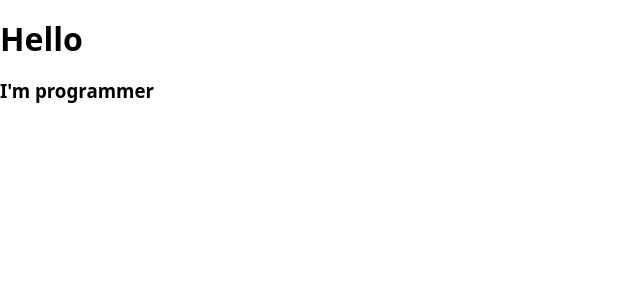
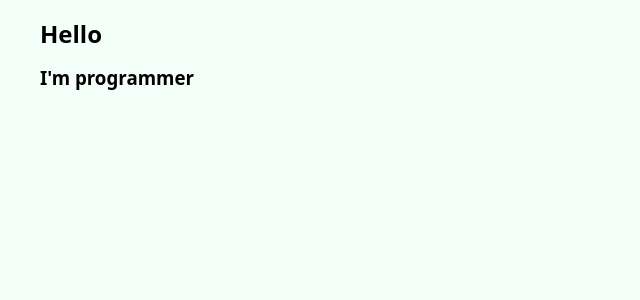
Before and after one commit to themaloves/github-pages-react-app, a React (Create React App) app: page / in a window 1280 px wide. Shown: the top 300 px of the page, without its empty margins (0-640 px from the left). Built offline with nearby package versions, Linux system fonts and the light colour scheme.

Commit message:
Update project
> Обновление
* Добавил sass-loader для модулей
* Добавил переменные в sass
* Поправил tsconfig.json
* Новая страница приветствия
* Обновил структуру добавив App

```diff
--- a/package.json
+++ b/package.json
@@ -1,7 +1,7 @@
 {
   "homepage": "https://intehart.github.com/",
   "name": "personal-site-zamalov-me",
-  "version": "2.0.0-beta",
+  "version": "2.1.0-beta",
   "private": true,
   "dependencies": {
     "modern-normalize": "^1.1.0",
@@ -45,15 +45,17 @@
     "@types/react-router": "^5.1.18",
     "@types/react-router-dom": "^5.3.3",
     "babel-eslint": "^10.1.0",
+    "css-loader": "^6.7.1",
     "eslint": "^8.12.0",
     "gh-pages": "^3.1.0",
     "node-sass": "^7.0.1",
     "prettier": "2.6.2",
     "sass": "^1.49.9",
+    "sass-loader": "^12.6.0",
+    "style-loader": "^3.3.1",
     "typescript": "^4.6.2"
   },
   "description": "Персональный сайт разработчика",
-  "main": "index.js",
   "repository": {
     "type": "git",
     "url": "git+https://github.com/intehart/github-pages-react-app.git"
--- /dev/null
+++ b/src/App.module.scss
@@ -0,0 +1,5 @@
+.section {
+  max-width: 1200px;
+  min-width: 320px;
+  margin: 0 auto;
+}
--- a/src/App.tsx
+++ b/src/App.tsx
@@ -0,0 +1,18 @@
+import React from 'react';
+import { BrowserRouter, Routes, Route } from 'react-router-dom';
+
+import { WelcomePage } from './pages/WelcomePage';
+
+import s from './App.module.scss';
+
+export const App = () => {
+	return (
+		<BrowserRouter>
+			<main className={s.section}>
+				<Routes>
+					<Route path={'/'} element={<WelcomePage />} />
+				</Routes>
+			</main>
+		</BrowserRouter>
+	);
+};
--- /dev/null
+++ b/src/css/settings.scss
@@ -0,0 +1,5 @@
+@import "var";
+
+body {
+  background-color: $light-white;
+}
--- a/src/css/var.scss
+++ b/src/css/var.scss
@@ -1,2 +1,14 @@
+$white: #fff;
 $black: #000;
 $red: #ff0000;
+$light-white: #f5fffa;
+
+$phone: '(max-width: 767px)';
+$phone-min: '(min-width: 320px)';
+$tablet: '(max-width: 1199px)';
+$tablet-min: '(min-width: 768px)';
+$desktop: '(min-width: 1200px)';
+$only-tablet: '(max-width: 1199px) and (min-width: 768px)';
+$only-desktop: '(min-width: 1200px)';
+$not-phone: '(min-width: 768px)';
+$not-desktop: '(max-width: 1200px)';
--- /dev/null
+++ b/src/declaration.d.ts
@@ -0,0 +1,4 @@
+declare module '*.scss' {
+	const content: Record<string, string>;
+	export default content;
+}
--- a/src/index.tsx
+++ b/src/index.tsx
@@ -1,18 +1,14 @@
 import React from 'react';
-import { render } from 'react-dom';
+import { createRoot } from 'react-dom/client';
 import 'modern-normalize/modern-normalize.css';
+import './css/settings.scss';
 
-import { WelcomePage } from 'pages/WelcomePage';
+import { App } from './App';
 
-import { BrowserRouter, Routes, Route } from 'react-router-dom';
-
-render(
+const container = document.getElementById('root');
+const root = createRoot(container);
+root.render(
 	<React.StrictMode>
-		<BrowserRouter>
-			<Routes>
-				<Route path={'/'} element={<WelcomePage />} />
-			</Routes>
-		</BrowserRouter>
-	</React.StrictMode>,
-	document.getElementById('root')
+		<App />
+	</React.StrictMode>
 );
--- /dev/null
+++ b/src/pages/WelcomePage/Welcome.module.scss
@@ -0,0 +1,3 @@
+.section {
+  background-color: black;
+}
--- a/src/pages/WelcomePage/index.tsx
+++ b/src/pages/WelcomePage/index.tsx
@@ -2,9 +2,9 @@ import React from 'react';
 
 export const WelcomePage = () => {
 	return (
-		<>
+		<section>
 			<h1>Hello</h1>
 			<h3>I'm programmer</h3>
-		</>
+		</section>
 	);
 };
--- a/tsconfig.json
+++ b/tsconfig.json
@@ -1,6 +1,7 @@
 {
   "compilerOptions": {
     "target": "es6",
+    "preserveConstEnums": true,
     "module": "commonjs",
     "moduleResolution": "node",
     "noResolve": false,
@@ -10,10 +11,10 @@
     "allowJs": true,
     "watch": true,
     "jsx": "react",
-    "rootDir": "src/",
     "allowSyntheticDefaultImports": true,
     "baseUrl": "./src"
   },
+  "include": ["src/**/*"],
   "exclude": [
     "node_modules",
     "./src/**/*.spec.ts"
```
Also changed, not shown: 2 other files (tests, documents, lock files or other folders).
